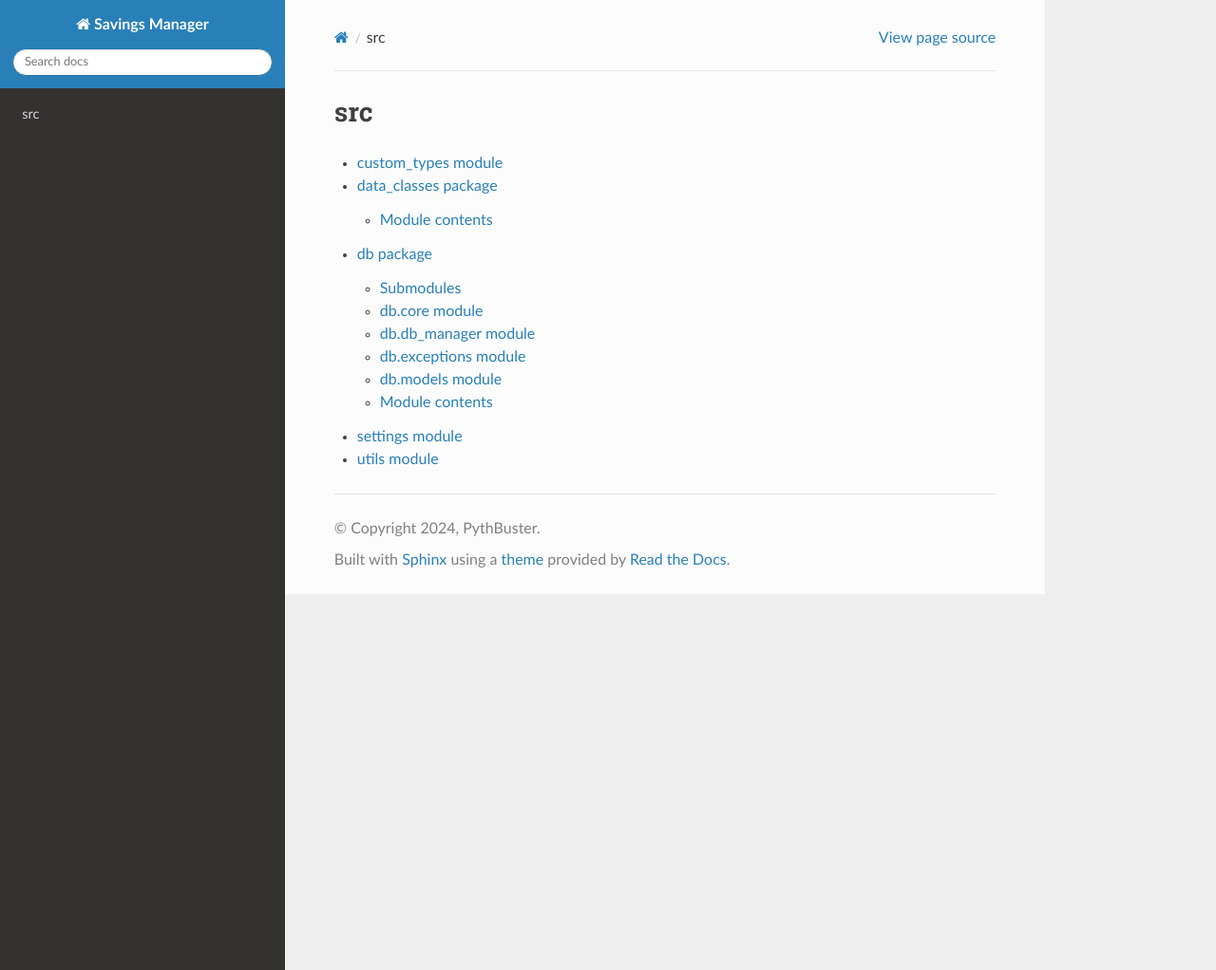
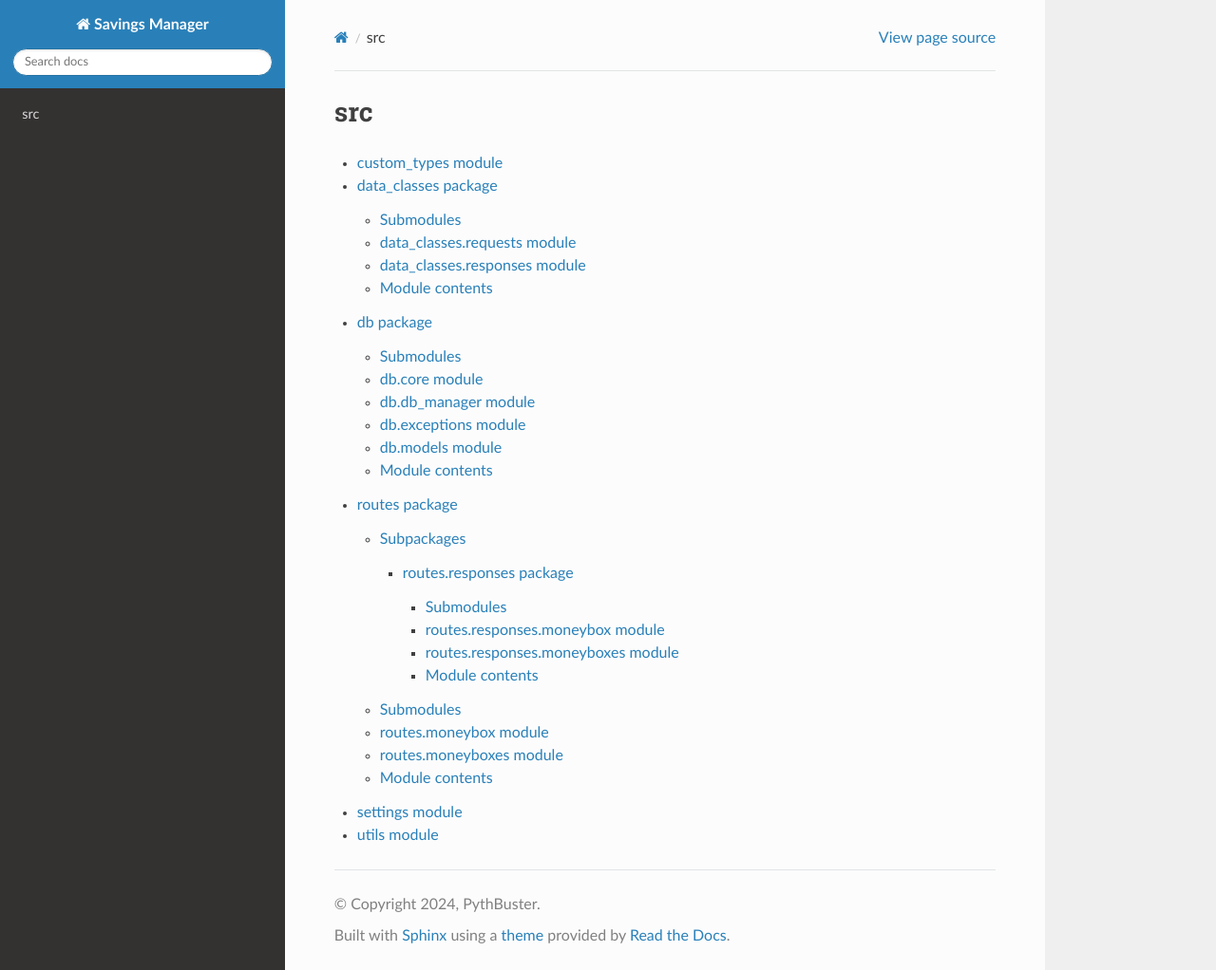
Before and after one commit to PythBuster/savings_manager, a Sphinx documentation site: the page built from docs/sphinx/source/modules.rst, in a window 1280 px wide and 1022 px high. Shown: the whole window at 95% size. Built offline with Sphinx 7.4.7 and the Read the Docs theme 2.0.0, drawn with Linux system fonts in a browser that asks for light colours.

Commit message:
issue #18 feat: add sphinx update sh script (debian/ubuntu support) + update sphinx documentation + add docker compose file for postgres docker creation

```diff
--- a/docs/sphinx/source/data_classes.rst
+++ b/docs/sphinx/source/data_classes.rst
@@ -1,5 +1,24 @@
 data\_classes package
 =====================
+
+Submodules
+----------
+
+data\_classes.requests module
+-----------------------------
+
+.. automodule:: data_classes.requests
+   :members:
+   :undoc-members:
+   :show-inheritance:
+
+data\_classes.responses module
+------------------------------
+
+.. automodule:: data_classes.responses
+   :members:
+   :undoc-members:
+   :show-inheritance:
 
 Module contents
 ---------------
--- a/docs/sphinx/source/modules.rst
+++ b/docs/sphinx/source/modules.rst
@@ -8,5 +8,6 @@ src
    data_classes
    db
    main
+   routes
    settings
    utils
--- /dev/null
+++ b/docs/sphinx/source/routes.responses.rst
@@ -0,0 +1,29 @@
+routes.responses package
+========================
+
+Submodules
+----------
+
+routes.responses.moneybox module
+--------------------------------
+
+.. automodule:: routes.responses.moneybox
+   :members:
+   :undoc-members:
+   :show-inheritance:
+
+routes.responses.moneyboxes module
+----------------------------------
+
+.. automodule:: routes.responses.moneyboxes
+   :members:
+   :undoc-members:
+   :show-inheritance:
+
+Module contents
+---------------
+
+.. automodule:: routes.responses
+   :members:
+   :undoc-members:
+   :show-inheritance:
--- /dev/null
+++ b/docs/sphinx/source/routes.rst
@@ -0,0 +1,37 @@
+routes package
+==============
+
+Subpackages
+-----------
+
+.. toctree::
+   :maxdepth: 4
+
+   routes.responses
+
+Submodules
+----------
+
+routes.moneybox module
+----------------------
+
+.. automodule:: routes.moneybox
+   :members:
+   :undoc-members:
+   :show-inheritance:
+
+routes.moneyboxes module
+------------------------
+
+.. automodule:: routes.moneyboxes
+   :members:
+   :undoc-members:
+   :show-inheritance:
+
+Module contents
+---------------
+
+.. automodule:: routes
+   :members:
+   :undoc-members:
+   :show-inheritance:
```
Also changed, not shown: 2 other files.
